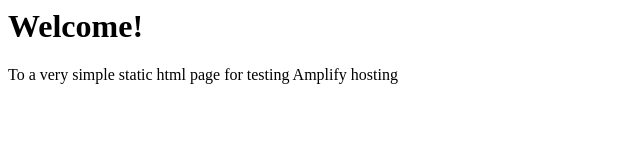
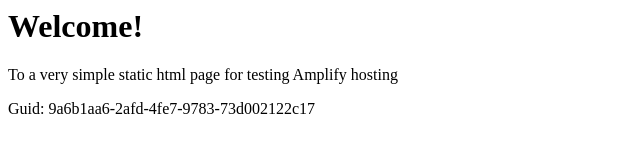
Before and after one commit to aws-aemilia-bom/Github-PR-Commit-Integration-Test-DoNotTouch-v1-prod-ap-south-1, a website: page src/index.html in a window 1280 px wide. Shown: the whole page, without its empty margins (0-640 px from the left). Drawn offline with Linux system fonts and the light colour scheme.

Commit message:
commit from integ tests

```diff
--- a/src/index.html
+++ b/src/index.html
@@ -1,3 +1,5 @@
+
+
 <html lang="en">
 
 <head>
@@ -10,6 +12,6 @@
 <body>
     <h1>Welcome!</h1>
     <p>To a very simple static html page for testing Amplify hosting</p>
-</body>
+    <p>Guid: 9a6b1aa6-2afd-4fe7-9783-73d002122c17</p></body>
 
 </html>
```
